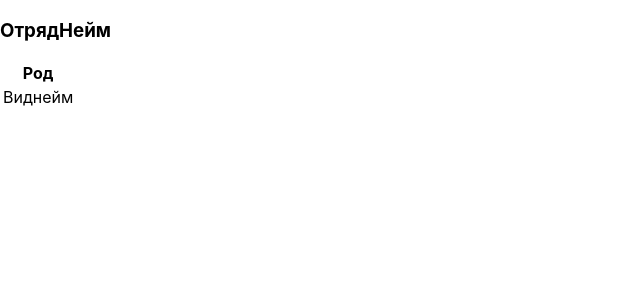
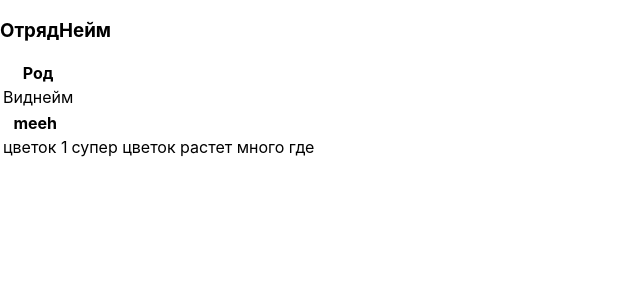
Before and after one commit to meamuri/biology-project, a React (Create React App) app in the folder florab/: page /flora in a window 1280 px wide. Shown: the top 300 px of the page, without its empty margins (0-640 px from the left). Built offline with nearby package versions, Linux system fonts and the light colour scheme.

Commit message:
add component with correct props

```diff
--- a/florab/src/App.js
+++ b/florab/src/App.js
@@ -9,13 +9,18 @@ import {
     Link
 } from 'react-router-dom';
 import CONFIG from './config';
+import Genus from './Genus';
 
 function App() {
+  let species = [
+      {name: 'цветок 1', description: 'супер цветок растет много где'},
+  ];
   return (
     <Router>
         <Switch>
             <Route path="/flora">
                 <Table/>
+                <Genus name="meeh" species={species}/>
             </Route>
             <Route path="/">
                 {
--- a/florab/src/Genus.js
+++ b/florab/src/Genus.js
@@ -1,7 +1,7 @@
 
 import React from 'react';
 
-function Genus(name, species) {
+function Genus({name, species}) {
     let rows = species.map((e) =>
         <tr>
             <td>{e.name}</td>
```
